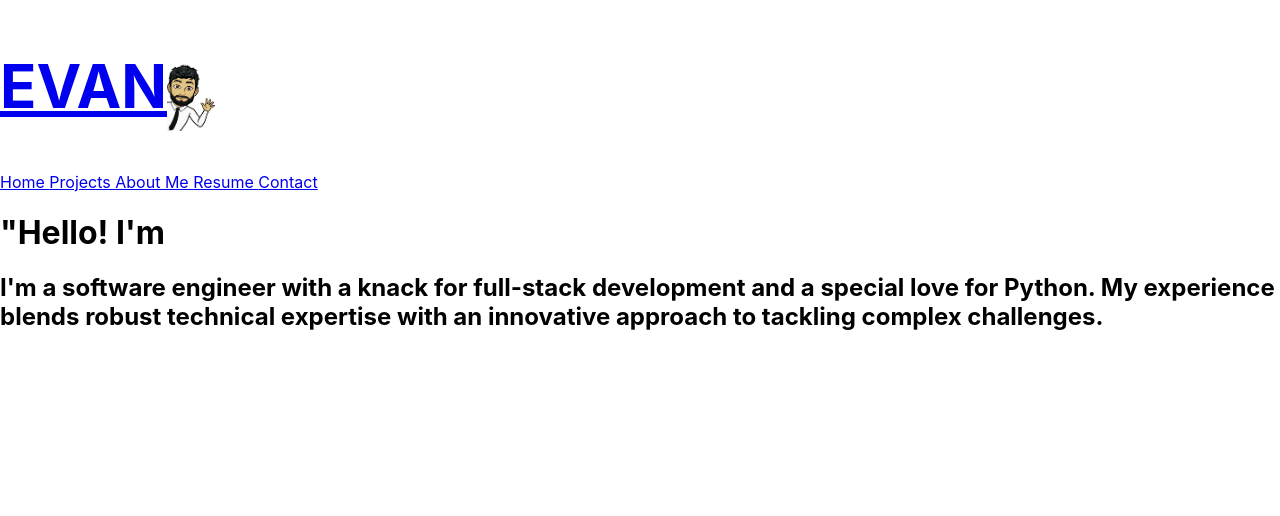
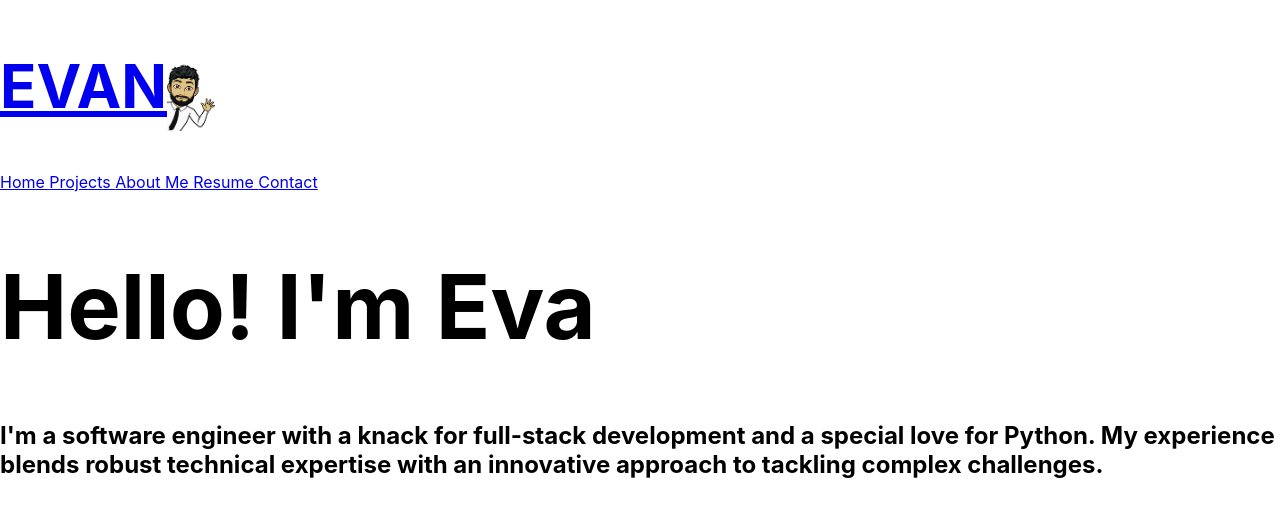
Before and after one commit to evandalmeida/portfolio_website, a React (Create React App) app: page / in a window 1280 px wide. Shown: the top 516 px of the page. Built offline with nearby package versions, Linux system fonts and the light colour scheme.

Commit message:
add image to typing sequence

```diff
--- /dev/null
+++ b/src/components/CSS/home.css
@@ -0,0 +1,7 @@
+#home-div h1 {
+    font-size: 90px;
+}
+
+.BE-logo {
+    width: 140px;
+}
--- a/src/components/Home.js
+++ b/src/components/Home.js
@@ -1,7 +1,9 @@
 import React, { useState, useEffect } from 'react';
+import BELogo from "../assets/BM-hi.png"
+import './CSS/home.css'
 
 export default function Home() {
-    const fullText =  "I'm Evan D'Almeida ッ";
+    const fullText = "I'm Evan D'Almeida";
     const [displayText, setDisplayText] = useState('');
     const [isDeleting, setIsDeleting] = useState(false);
     const [speed, setSpeed] = useState(100);
@@ -10,14 +12,14 @@ export default function Home() {
     useEffect(() => {
         let timer;
 
-        // TYPING SEQEUNCE
+        // Typing effect
         if (!isDeleting && displayText.length < fullText.length) {
             timer = setTimeout(() => {
                 setDisplayText(fullText.slice(0, displayText.length + 1));
                 setSpeed(100);
             }, speed);
         }
-        // DELETING SEQEUNCE
+        // Deleting effect
         else if (isDeleting) {
             timer = setTimeout(() => {
                 setDisplayText(fullText.slice(0, displayText.length - 1));
@@ -25,12 +27,12 @@ export default function Home() {
             }, speed);
         }
 
-        // SWTICH BETWEEN TYPING AND DELETING
+        // Switch between typing and deleting
         if (!isDeleting && displayText === fullText) {
             timer = setTimeout(() => {
                 setIsDeleting(true);
                 setSpeed(100);
-            }, 2000);
+            }, 2000); // Wait a bit before starting to delete
         } else if (isDeleting && displayText === '') {
             setIsDeleting(false);
             setLoop(loop + 1);
@@ -42,7 +44,7 @@ export default function Home() {
 
     return (
         <div id='home-div'>
-            <h1>"Hello! {displayText}</h1>
+            <h1>Hello! {displayText}{displayText === fullText && <img className='BE-logo' src={BELogo} alt="ッ" />}</h1>
             <h2>I'm a software engineer with a knack for full-stack development and a special love for Python. My experience blends robust technical expertise with an innovative approach to tackling complex challenges.</h2>
         </div>
     );
```
